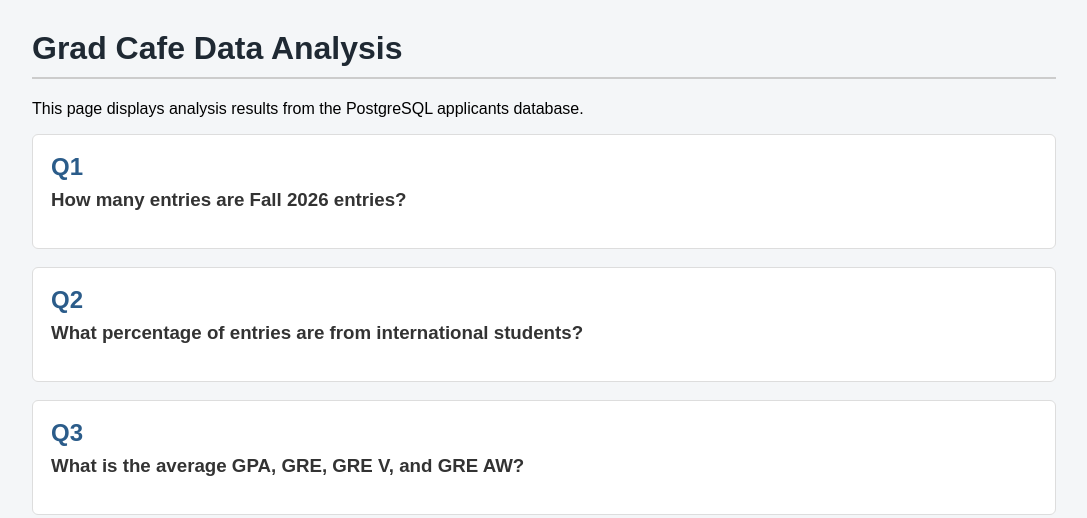
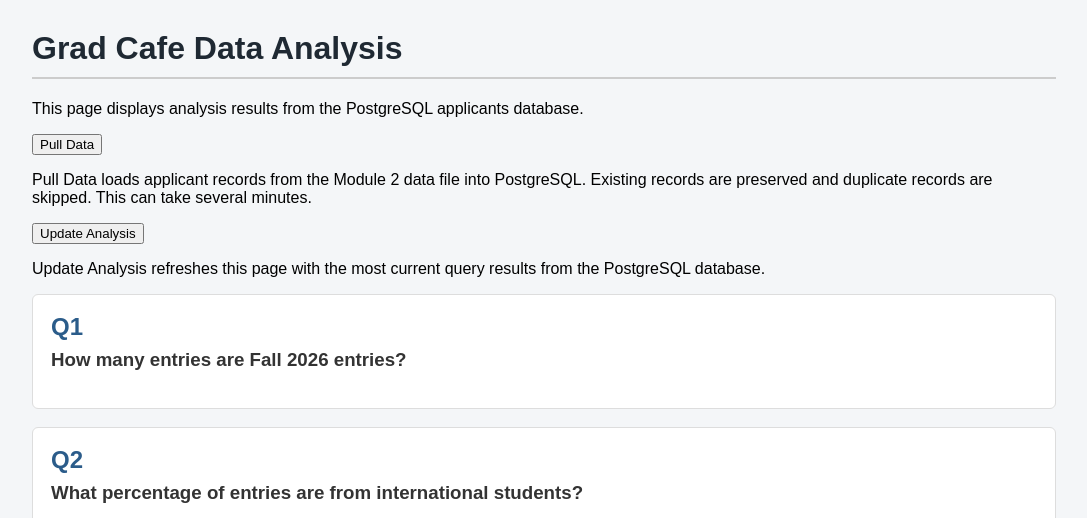
Before and after one commit to kishn1234/jhu_software_concepts, a Flask app: page / in a window 1280 px wide. Shown: the top 518 px of the page, without its empty margins (96-1183 px from the left). Run offline with Flask 3, Linux system fonts and the light colour scheme; data that the repository does not hold is empty; some libraries are stand-ins or nearby versions.

Commit message:
Add data refresh buttons, preserve existing applicant records

```diff
--- a/module_3/app.py
+++ b/module_3/app.py
@@ -1,14 +1,49 @@
-from flask import Flask, render_template
+from flask import Flask, render_template, redirect, url_for, request
 from query_data import get_analysis_results
+import subprocess
 
 
 app = Flask(__name__)
+
+data_refresh_running = False
 
 
 @app.route("/")
 def index():
     results = get_analysis_results()
-    return render_template("index.html", results=results)
+    message = request.args.get("message")
+    return render_template("index.html", results=results, message=message)
+
+
+@app.route("/pull-data", methods=["POST"])
+def pull_data():
+    global data_refresh_running
+
+    if data_refresh_running:
+        return redirect(url_for("index", message="A data pull is already running. Please wait before starting another request."))
+
+    data_refresh_running = True
+
+    try:
+        subprocess.run(["python3", "load_data.py"])
+
+        message = "Pull Data completed. New Grad Cafe data was scraped and added to PostgreSQL without deleting existing usable records."
+    except:
+        message = "Pull Data could not complete. Please check the terminal for error details."
+
+    data_refresh_running = False
+
+    return redirect(url_for("index", message=message))
+
+
+@app.route("/update-analysis", methods=["POST"])
+def update_analysis():
+    global data_refresh_running
+
+    if data_refresh_running:
+        return redirect(url_for("index", message="Data is still being pulled. Analysis will update after the pull finishes."))
+
+    return redirect(url_for("index", message="Update Analysis completed. The page now shows the latest PostgreSQL query results."))
 
 
 if __name__ == "__main__":
--- a/module_3/templates/index.html
+++ b/module_3/templates/index.html
@@ -8,6 +8,31 @@
     <div class="container">
         <h1>Grad Cafe Data Analysis</h1>
         <p>This page displays analysis results from the PostgreSQL applicants database.</p>
+
+        <div class="button-area">
+            <form action="/pull-data" method="post">
+                <button type="submit">Pull Data</button>
+            </form>
+
+            <p class="button-note">
+                Pull Data loads applicant records from the Module 2 data file into PostgreSQL. Existing records are preserved and duplicate records are skipped.
+                This can take several minutes.
+            </p>
+
+            <form action="/update-analysis" method="post">
+                <button type="submit">Update Analysis</button>
+            </form>
+
+            <p class="button-note">
+                Update Analysis refreshes this page with the most current query results from the PostgreSQL database.
+            </p>
+        </div>
+
+        {% if message %}
+            <div class="message">
+                {{ message }}
+            </div>
+        {% endif %}
 
         {% for result in results %}
             <div class="card">
```
Also changed, not shown: module_3/load_data.py (+90 -80 lines).
